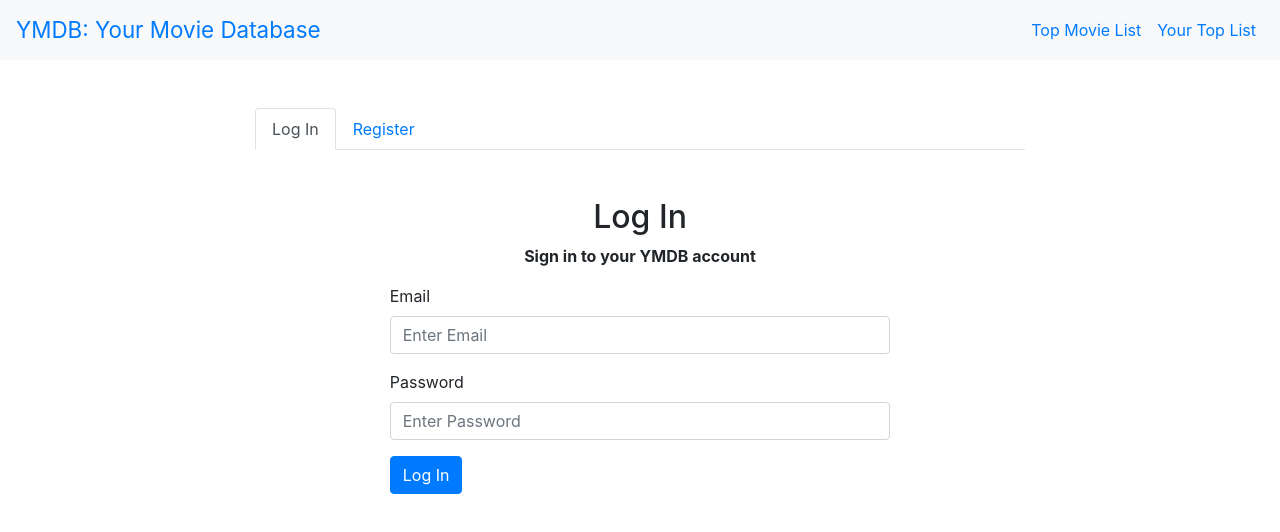
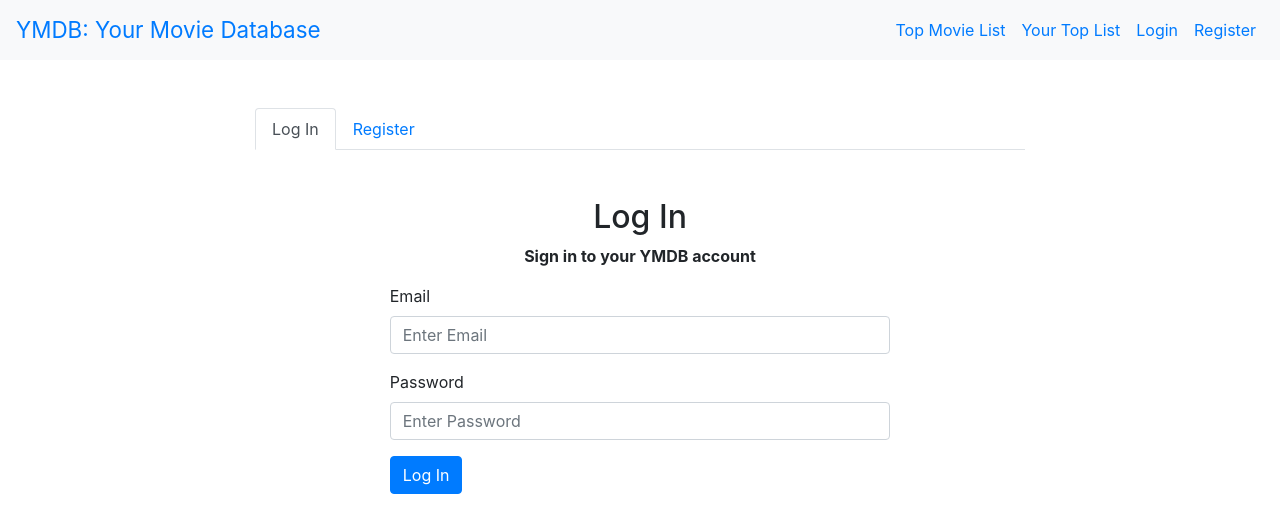
Before and after one commit to SeanPhilippi/your-movie-database, a React (Create React App) app: page / in a window 1280 px wide. Shown: the top 532 px of the page. Built offline with nearby package versions, Linux system fonts and the light colour scheme.

Commit message:
login and logout conditional rendering implemented, logout works

```diff
--- a/src/components/TopNav/TopNav.js
+++ b/src/components/TopNav/TopNav.js
@@ -24,24 +24,44 @@ class TopNav extends React.Component {
     this.props.logoutUser();
   }
 
-  showStatus() {
-    return
-  }
+  // showStatus() {
+  //   return
+  // }
 
   render() {
-    const { loggedIn, showNavItems } = this.props;
+    const { isAuthenticated, showNavItems } = this.props;
+
+    const authLinks = (
+      <Nav>
+        <Nav.Link onClick={this.onLogoutClick}>
+          <NavLink to="/">Logout</NavLink>
+        </Nav.Link>
+      </Nav>
+    )
+
+    const guestLinks = (
+      <Nav>
+        <Nav.Link>
+          <NavLink to="/login">Login</NavLink>
+        </Nav.Link>
+        <Nav.Link>
+          <NavLink to="/register">Register</NavLink>
+        </Nav.Link>
+      </Nav>
+
+    )
 
     return (
       <Navbar style={styles.navbar} bg="light" expand="lg">
         {this.props.update && this.showStatus()}
         <Navbar.Brand style={styles.brand} >
-          <NavLink to={loggedIn ? '/' : '/login'}>
+          <NavLink to={isAuthenticated ? '/' : '/login'}>
             YMDB: Your Movie Database
           </NavLink>
         </Navbar.Brand>
         <Navbar.Toggle aria-controls="basic-navbar-nav" />
         <Navbar.Collapse id="basic-navbar-nav">
-          {showNavItems &&
+          { showNavItems &&
             <Nav className="ml-auto" style={styles.navbar}>
               <Nav.Link>
                 <NavLink to="/top-movies">Top Movie List</NavLink>
@@ -50,6 +70,8 @@ class TopNav extends React.Component {
               <Nav.Link>
                 <NavLink to="/profile">Your Top List</NavLink>
               </Nav.Link>
+
+              { isAuthenticated ? authLinks : guestLinks }
             </Nav>
           }
         </Navbar.Collapse>
@@ -68,7 +90,6 @@ TopNav.propTypes = {
 const mapStateToProps = state => ({
   isAuthenticated: state.isAuthenticated,
   username: state.username,
-  loggedIn: state.loggedIn,
   logoutUser: state.logoutUser,
   showNavItems: state.showNavItems
 });
--- a/src/redux/reducers.js
+++ b/src/redux/reducers.js
@@ -3,7 +3,6 @@ import { arrayMove } from 'react-sortable-hoc';
 import isEmpty from '../is-empty';
 
 const initialState = {
-  // loggedIn: true,
   isAuthenticated: false,
   user: {},
   authErrors: {},
```
